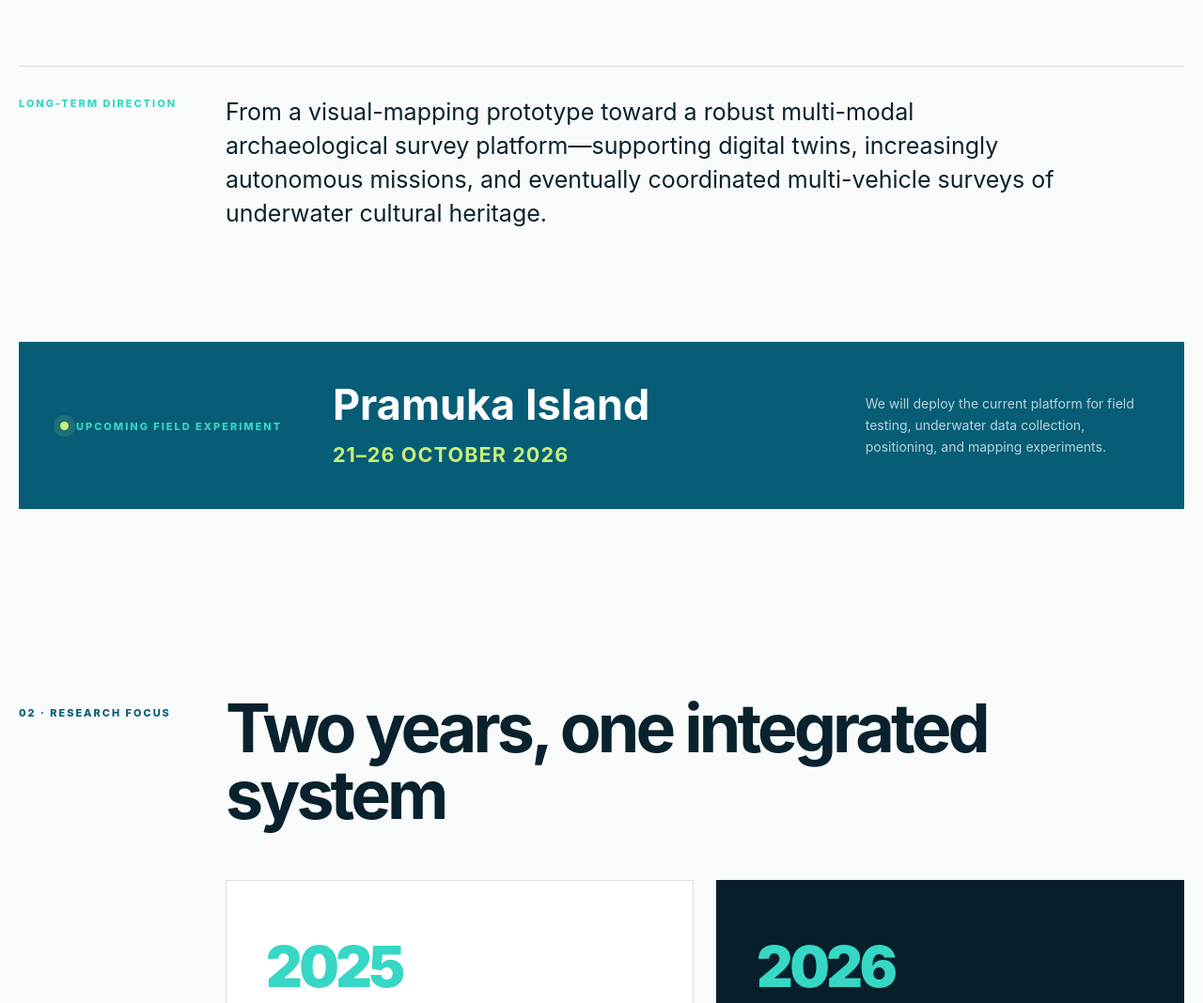
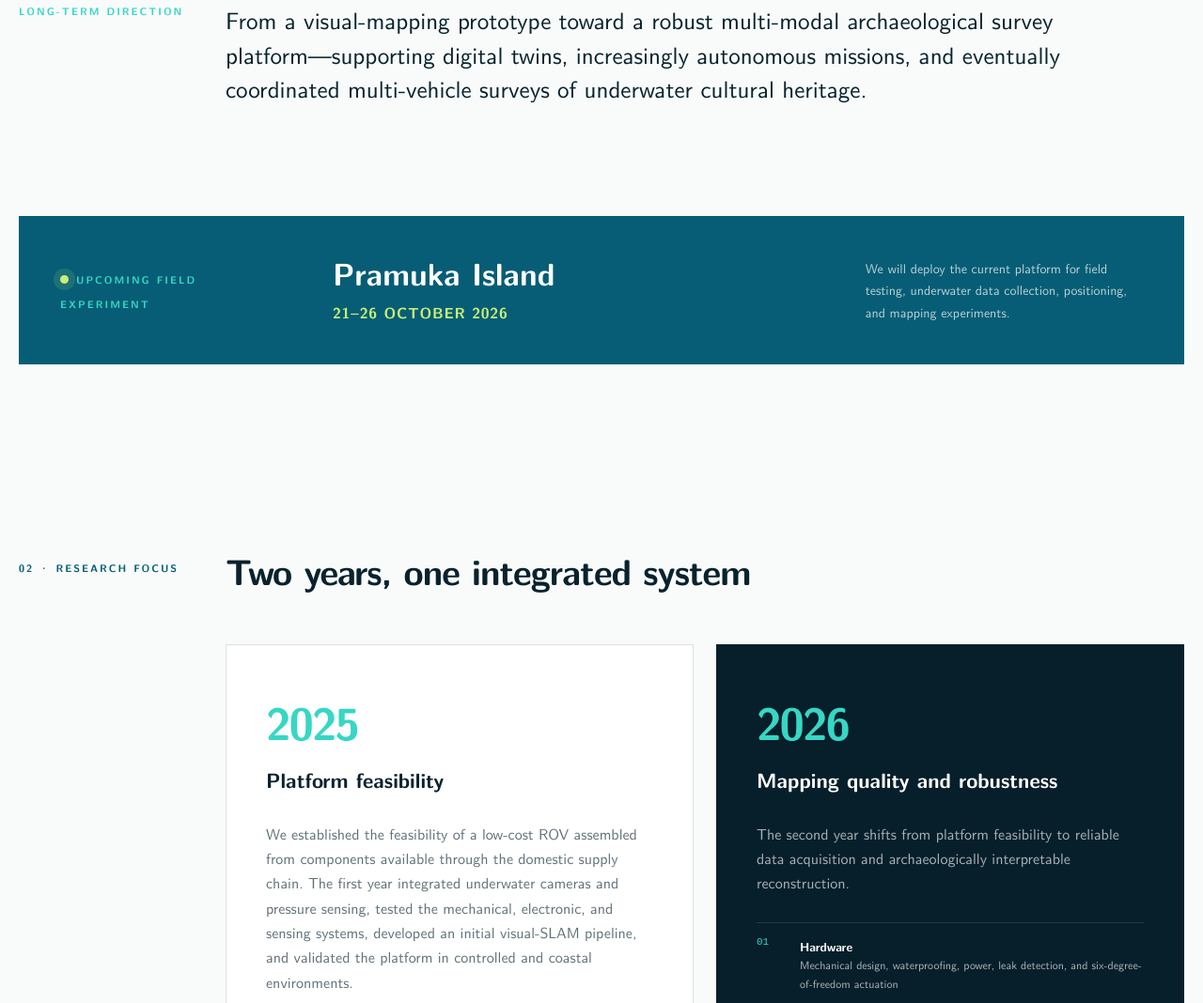
Before and after one commit to DEEP-UNDER-ROV/deep-under-rov.github.io, a plain HTML site: page index.html in a window 1280 px wide. Shown: the part 1657-2725 px from the top of the page at 94% size. Drawn offline with Linux system fonts and the light colour scheme.

Commit message:
Refine project site typography

```diff
--- a/assets/styles.css
+++ b/assets/styles.css
@@ -1,3 +1,19 @@
+@font-face {
+  font-family: "Latin Modern Sans";
+  src: url("fonts/lmsans-regular.woff") format("woff");
+  font-weight: 400;
+  font-style: normal;
+  font-display: swap;
+}
+
+@font-face {
+  font-family: "Latin Modern Sans";
+  src: url("fonts/lmsans-bold.woff") format("woff");
+  font-weight: 700 900;
+  font-style: normal;
+  font-display: swap;
+}
+
 :root {
   --ink: #09222d;
   --deep: #061f2b;
@@ -18,7 +34,7 @@ body {
   margin: 0;
   color: var(--ink);
   background: #f8fbfa;
-  font-family: Inter, ui-sans-serif, -apple-system, BlinkMacSystemFont, "Segoe UI", sans-serif;
+  font-family: "Latin Modern Sans", "CMU Sans Serif", Arial, sans-serif;
   font-size: 16px;
   line-height: 1.65;
 }
@@ -68,7 +84,7 @@ a { color: inherit; text-decoration: none; }
 .hero::after { content: ""; position: absolute; right: -180px; bottom: -280px; width: 650px; height: 650px; border: 1px solid rgba(54,215,196,.22); border-radius: 50%; box-shadow: 0 0 0 70px rgba(54,215,196,.025), 0 0 0 140px rgba(54,215,196,.018); }
 .hero-copy, .hero-media { position: relative; z-index: 2; }
 .eyebrow, .section-number { margin: 0 0 18px; color: var(--aqua); font-size: 11px; font-weight: 800; letter-spacing: .18em; text-transform: uppercase; }
-.hero h1 { margin: 0; font-size: clamp(64px, 8vw, 124px); letter-spacing: -.075em; line-height: .76; }
+.hero h1 { margin: 0; white-space: nowrap; font-size: clamp(42px, 5vw, 68px); letter-spacing: -.045em; line-height: .95; }
 .hero h1 span { color: var(--aqua); }
 .full-name { max-width: 680px; margin: 32px 0 0; color: var(--lime); font-size: 12px; font-weight: 700; letter-spacing: .05em; line-height: 1.6; text-transform: uppercase; }
 .hero-summary { max-width: 650px; margin: 25px 0 0; color: rgba(255,255,255,.76); font-size: clamp(17px, 2vw, 21px); line-height: 1.55; }
@@ -94,7 +110,7 @@ a { color: inherit; text-decoration: none; }
 .section { max-width: var(--max); margin: 0 auto; padding: 118px 0; }
 .section-heading { display: grid; grid-template-columns: 220px 1fr; margin-bottom: 54px; }
 .section-number { color: var(--ocean); padding-top: 10px; }
-.section-heading h2 { max-width: 850px; margin: 0; font-size: clamp(40px, 5.6vw, 75px); letter-spacing: -.055em; line-height: 1; }
+.section-heading h2 { max-width: 850px; margin: 0; font-size: clamp(28px, 3vw, 42px); letter-spacing: -.025em; line-height: 1.12; }
 .overview-grid { display: grid; grid-template-columns: 1.45fr .75fr; gap: 100px; margin-left: 220px; }
 .large-copy { font-size: 20px; line-height: 1.65; }
 .large-copy p:first-child { margin-top: 0; }
@@ -109,7 +125,7 @@ a { color: inherit; text-decoration: none; }
 .announcement { display: grid; grid-template-columns: .65fr 1.4fr .8fr; gap: 50px; align-items: center; max-width: var(--max); margin: 0 auto; padding: 44px; color: var(--white); background: var(--ocean); }
 .announcement .eyebrow { display: inline; color: var(--aqua); }
 .pulse { display: inline-block; width: 9px; height: 9px; margin-right: 8px; background: var(--lime); border-radius: 50%; box-shadow: 0 0 0 7px rgba(200,239,120,.12); }
-.announcement h2 { margin: 0; font-size: clamp(28px, 4vw, 45px); line-height: 1; }
+.announcement h2 { margin: 0; font-size: clamp(24px, 2.6vw, 34px); line-height: 1.05; }
 .announcement h2 span { color: var(--lime); font-size: .48em; letter-spacing: .05em; text-transform: uppercase; }
 .announcement > p { margin: 0; color: rgba(255,255,255,.72); font-size: 14px; }
 
@@ -117,8 +133,8 @@ a { color: inherit; text-decoration: none; }
 .year-grid { display: grid; grid-template-columns: 1fr 1fr; gap: 24px; margin-left: 220px; }
 .year-card { min-height: 520px; padding: 42px; border: 1px solid var(--line); background: var(--white); }
 .year-card-accent { color: var(--white); background: var(--deep); }
-.year { color: var(--aqua); font-size: 60px; font-weight: 900; letter-spacing: -.06em; }
-.year-card h3 { margin: 4px 0 26px; font-size: 27px; }
+.year { color: var(--aqua); font-size: 48px; font-weight: 900; letter-spacing: -.04em; }
+.year-card h3 { margin: 4px 0 26px; font-size: 22px; }
 .year-card p { color: var(--muted); }
 .year-card-accent > p { color: rgba(255,255,255,.65); }
 .muted { padding-top: 24px; border-top: 1px solid var(--line); font-size: 13px; }
@@ -136,7 +152,7 @@ a { color: inherit; text-decoration: none; }
 .milestone-content { position: relative; padding: 44px 0 70px 60px; border-left: 1px solid var(--line); }
 .milestone-content::before { content: ""; position: absolute; left: -6px; top: 50px; width: 11px; height: 11px; border-radius: 50%; background: var(--aqua); box-shadow: 0 0 0 8px #edf4f2; }
 .milestone-index { margin: 0; color: #8ba2a7; font: 11px ui-monospace, monospace; }
-.milestone h3 { max-width: 830px; margin: 8px 0 20px; font-size: clamp(28px, 4vw, 43px); letter-spacing: -.035em; line-height: 1.1; }
+.milestone h3 { max-width: 830px; margin: 8px 0 20px; font-size: clamp(21px, 2.4vw, 30px); letter-spacing: -.02em; line-height: 1.18; }
 .milestone-content > p:not(.milestone-index) { max-width: 820px; color: #52676e; }
 .media-pair, .media-triple { display: grid; gap: 14px; margin-top: 34px; }
 .media-pair { grid-template-columns: 1fr 1fr; }
@@ -165,7 +181,7 @@ a { color: inherit; text-decoration: none; }
 .student-group li { display: flex; justify-content: space-between; gap: 15px; padding: 10px 0; border-top: 1px solid var(--line); font-size: 12px; }
 .student-group li span { color: var(--muted); }
 .partners { display: grid; grid-template-columns: .8fr 1.2fr; gap: 90px; margin-top: 90px; padding: 55px; color: var(--white); background: var(--deep); }
-.funding h3 { margin: 0 0 12px; font-size: 23px; line-height: 1.3; }
+.funding h3 { margin: 0 0 12px; font-size: 20px; line-height: 1.3; }
 .funding > p:last-child { color: rgba(255,255,255,.6); font-size: 13px; }
 .logos { display: grid; grid-template-columns: repeat(4, 1fr); gap: 15px; align-items: center; }
 .logos a { display: grid; min-height: 120px; padding: 15px; place-items: center; background: var(--white); }
@@ -188,7 +204,7 @@ a { color: inherit; text-decoration: none; }
 .publication { display: block; margin-left: 220px; padding: 40px; border: 1px solid var(--line); background: var(--white); transition: transform .2s, box-shadow .2s; }
 .publication:hover { transform: translateY(-4px); box-shadow: 0 25px 65px rgba(8,38,49,.1); }
 .publication-type { color: var(--ocean); font-size: 11px; font-weight: 800; letter-spacing: .12em; text-transform: uppercase; }
-.publication h3 { max-width: 880px; margin: 18px 0 30px; font-size: clamp(26px, 4vw, 43px); line-height: 1.2; }
+.publication h3 { max-width: 880px; margin: 18px 0 30px; font-size: clamp(21px, 2.4vw, 30px); line-height: 1.25; }
 .publication-link { color: var(--ocean); font-size: 13px; font-weight: 800; }
 
 footer { display: grid; grid-template-columns: 1fr 1fr 1fr; align-items: center; gap: 30px; padding: 55px max(30px, calc((100vw - var(--max)) / 2)); color: rgba(255,255,255,.6); background: #041720; font-size: 12px; }
@@ -224,7 +240,7 @@ footer p { text-align: center; }
   .brand { font-size: 11px; }
   .header-link { padding: 7px 10px; }
   .hero { padding: 62px 24px 80px; }
-  .hero h1 { font-size: 57px; }
+  .hero h1 { font-size: clamp(30px, 9vw, 43px); }
   .full-name { font-size: 10px; }
   .depth-scale { display: none; }
   .quick-facts { grid-template-columns: 1fr; margin-top: -28px; }
@@ -232,7 +248,7 @@ footer p { text-align: center; }
   .quick-facts div:nth-child(3) { border-bottom: 1px solid var(--line); }
   .section { padding: 82px 20px; }
   .section-heading { margin-bottom: 38px; }
-  .section-heading h2 { font-size: 43px; }
+  .section-heading h2 { font-size: 30px; }
   .large-copy { font-size: 17px; }
   .direction p:last-child { font-size: 20px; }
   .announcement { margin-inline: 20px; padding: 30px; grid-template-columns: 1fr; gap: 18px; }
--- a/index.html
+++ b/index.html
@@ -30,7 +30,7 @@
     <section class="hero">
       <div class="hero-copy">
         <p class="eyebrow">Underwater robotics · Archaeological mapping</p>
-        <h1>DEEP-UNDER<br><span>ROV</span></h1>
+        <h1>DEEP-UNDER <span>ROV</span></h1>
         <p class="full-name">Development of Experimental and Exploratory Photogrammetry for Supporting Underwater Archaeological Studies using Remotely Operated Vehicle</p>
         <p class="hero-summary">A low-cost ROV and multi-modal mapping framework for safer, high-resolution documentation of underwater archaeological sites in Indonesia.</p>
         <div class="hero-actions">
```
Also changed, not shown: assets/fonts/lmsans-bold.woff (added), assets/fonts/lmsans-regular.woff (added).
